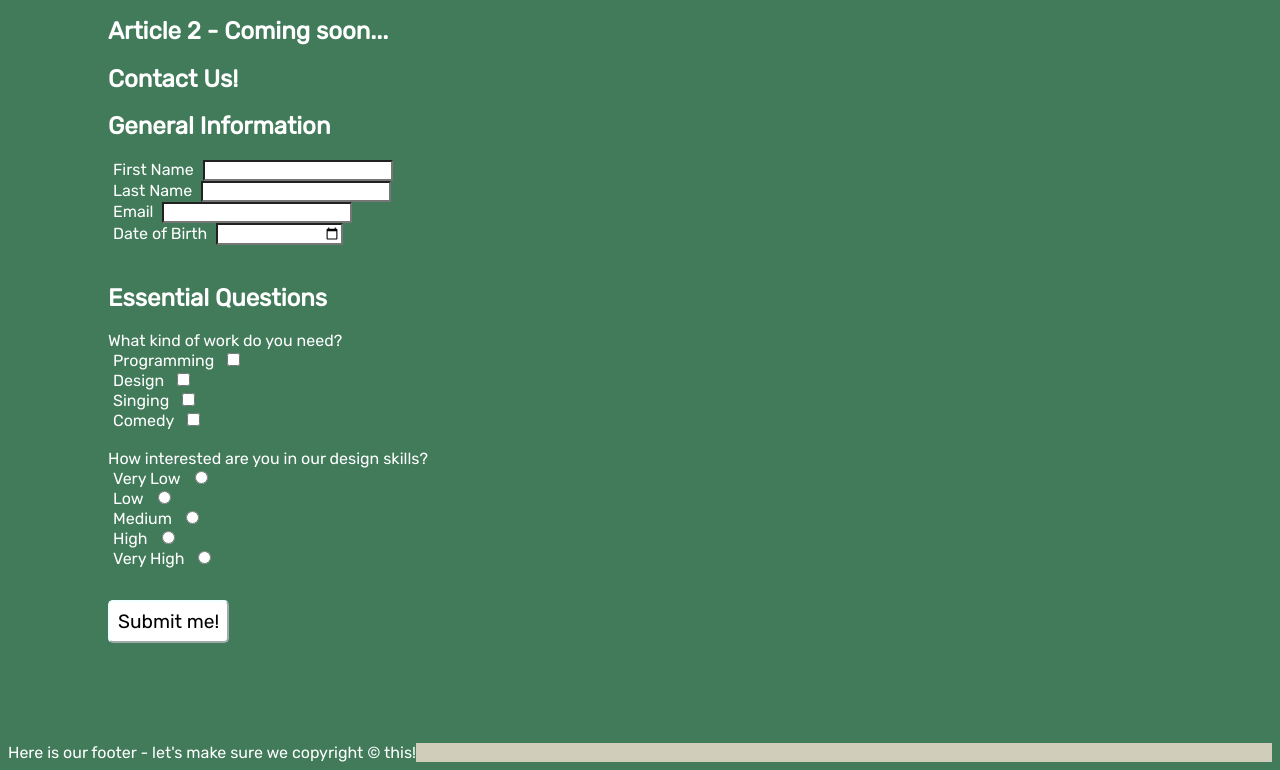
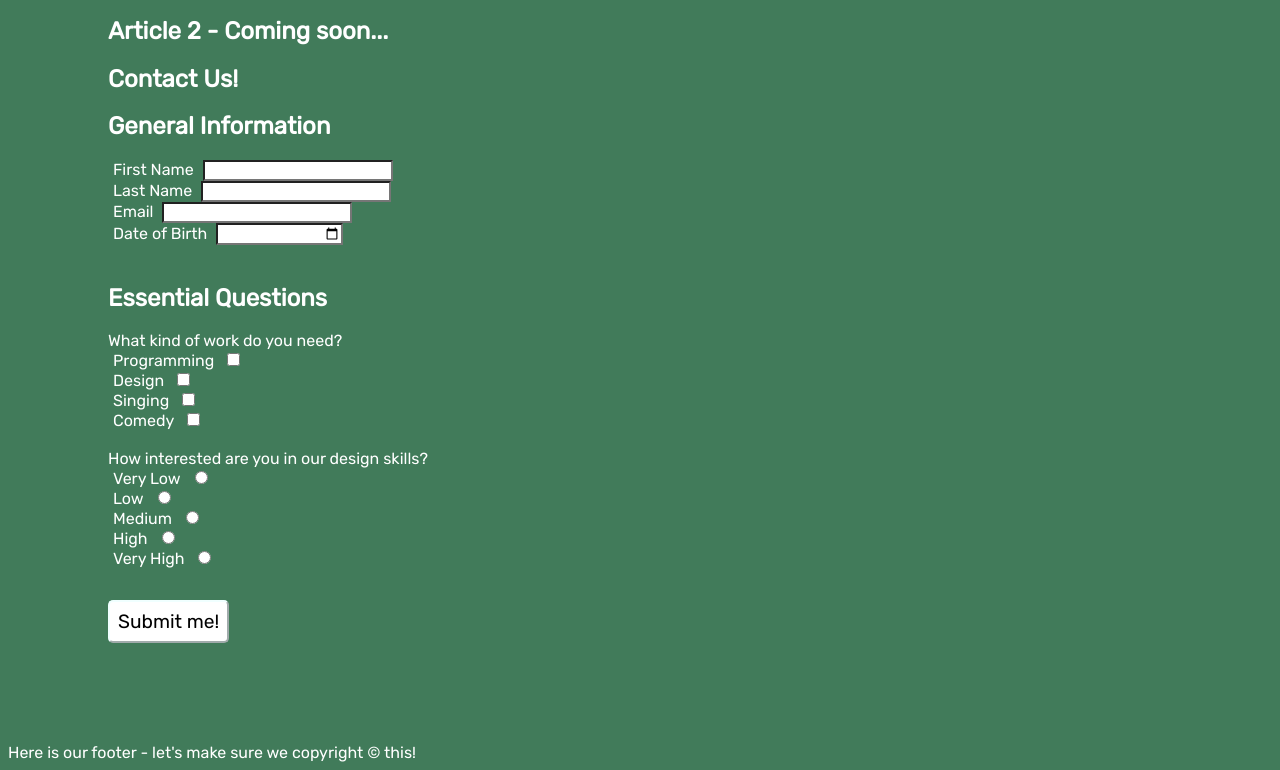
Before and after one commit to scottCarpenter89/vr21, a plain HTML site: page mockup.html in a window 1280 px wide. Shown: the part 505-1275 px from the top of the page. Drawn offline with Linux system fonts and the light colour scheme.

Commit message:
retrying css save again

```diff
--- a/css/mockup.css
+++ b/css/mockup.css
@@ -11,6 +11,7 @@ ul > li {
 label {
     margin: 5px;
 }
+
 input {
     background-color: #FFF;
 }
@@ -29,7 +30,3 @@ button {
 main {
     padding: 100px;
 }
-
-footer {
-    background-color: #D0CEBA;
-}
```
